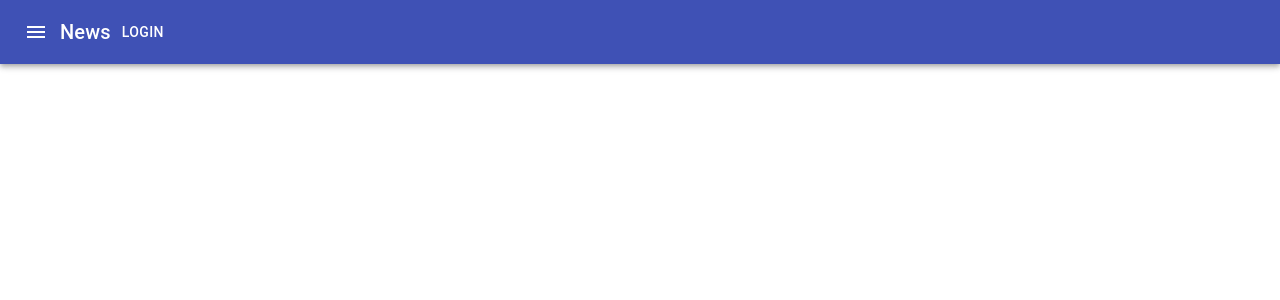
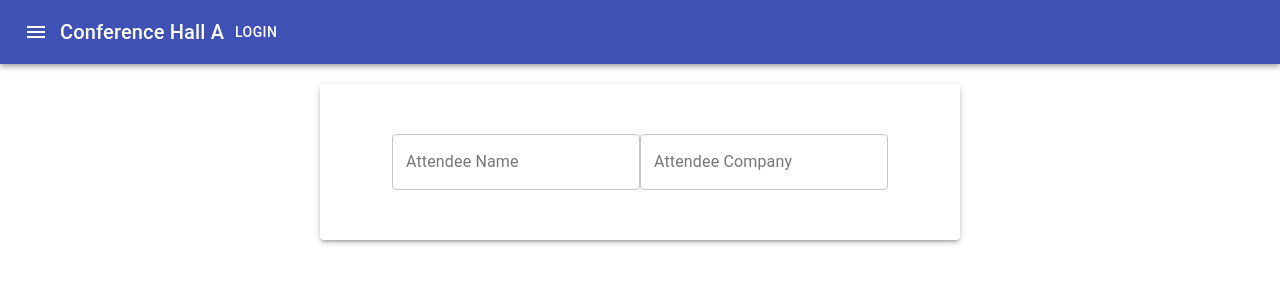
Before and after one commit to lorenhicks/ConferenceLiveApp, a React (Create React App) app: page / in a window 1280 px wide. Shown: the top 300 px of the page. Built offline with nearby package versions, Linux system fonts and the light colour scheme.

Commit message:
Attendee Form Init

```diff
--- a/src/App.js
+++ b/src/App.js
@@ -1,10 +1,12 @@
 import './App.css';
-import AppMenu from './components/AppBar';
+import Appbar from './components/AppBar';
+import Attendee from './components/Attendee';
 
 function App() {
   return (
     <div className="App">
-      <AppMenu/>
+      <Appbar/>
+      <Attendee />
     </div>
   );
 }
--- a/src/components/AppBar.js
+++ b/src/components/AppBar.js
@@ -7,7 +7,7 @@ import Button from '@material-ui/core/Button';
 import IconButton from '@material-ui/core/IconButton';
 import MenuIcon from '@material-ui/icons/Menu';
 
-export default function AppMenu() {
+export default function Appbar() {
   return (
     <Box sx={{ flexGrow: 1 }}>
       <AppBar position="static">
@@ -22,7 +22,7 @@ export default function AppMenu() {
             <MenuIcon />
           </IconButton>
           <Typography variant="h6" component="div" sx={{ flexGrow: 1 }}>
-            News
+            Conference Hall A
           </Typography>
           <Button color="inherit">Login</Button>
         </Toolbar>
--- /dev/null
+++ b/src/components/Attendee.js
@@ -0,0 +1,26 @@
+import * as React from 'react';
+import Box from '@material-ui/core/Box';
+import Paper from '@material-ui/core/Paper';
+import Container from '@material-ui/core/Container';
+import TextField from '@material-ui/core/TextField';
+
+export default function Attendee() {
+    const paperStyle = {padding: '50px 20px', width: 600, margin: '20px auto'}
+    return (
+        <Container>
+            <Paper elevation={3} style={paperStyle}>
+                <Box
+                    component="form"
+                    sx={{
+                        '& > :not(style)': { m: 1 },
+                    }}
+                    noValidate
+                    autoComplete="off"
+                >
+                    <TextField id="outlined-basic" label="Attendee Name" variant="outlined" />
+                    <TextField id="outlined-basic" label="Attendee Company" variant="outlined" />
+                </Box>
+            </Paper>
+        </Container>
+    );
+}
```
